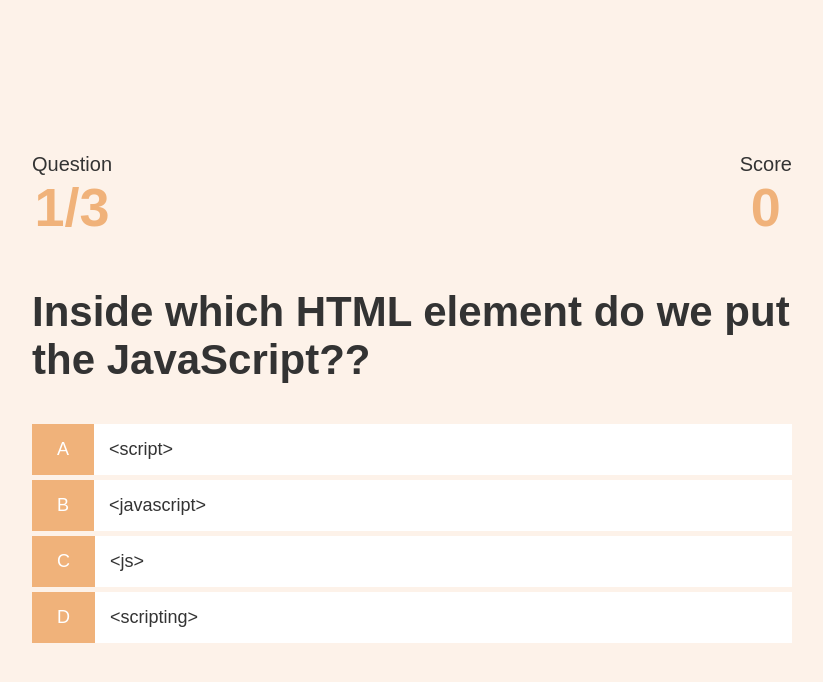
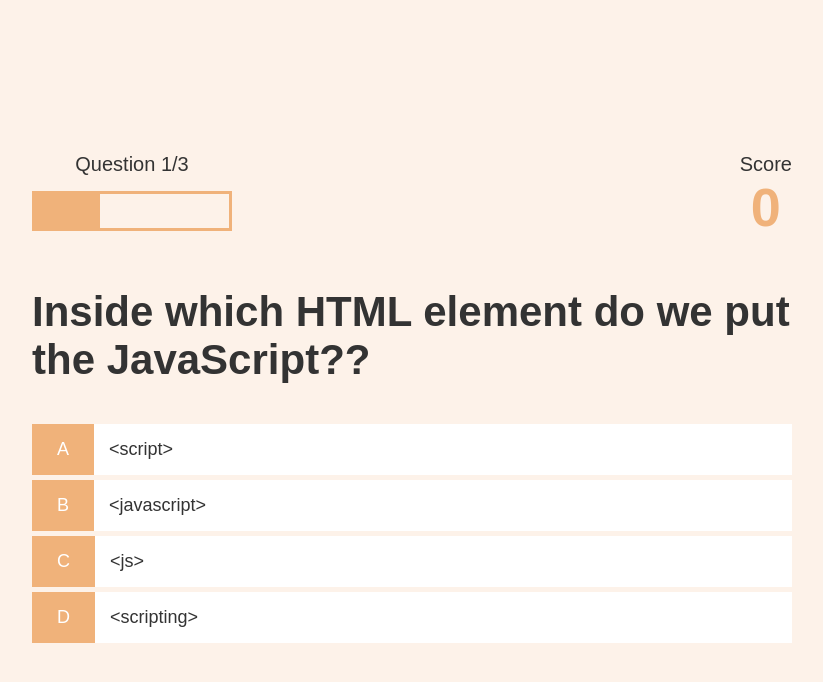
Before and after one commit to dorabelme/Quiz-App, a website: page game.html in a window 1280 px wide. Shown: the whole page, without its empty margins (228-1051 px from the left). Drawn offline with Linux system fonts and the light colour scheme.

Commit message:
progress bar added

```diff
--- a/game.css
+++ b/game.css
@@ -50,3 +50,17 @@
 .hud-main-text {
   text-align: center;
 }
+
+
+#progressBar {
+  width: 20rem;
+  height: 4rem;
+  border: 0.3rem solid #f0b27a ;
+  margin-top: 1.5rem;
+}
+
+#progressBarFull {
+  height: 3.4rem;
+  background-color:#f0b27a;
+  width: 0%;
+}
--- a/game.html
+++ b/game.html
@@ -12,8 +12,11 @@
         <div id="game" class="justify-center flex-column">
             <div id="hud">
                 <div id="hud-item">
-                    <p class="hud-prefix">Question</p>
-                    <h1 class="hud-main-text" id="questionCounter">1/3</h1>
+                    <p id="progressText" class="hud-prefix">Question</p>
+                     <div id="progressBar">
+                         <div id="progressBarFull"></div>
+                     </div>
+
                 </div>
                 <div id="hud-item">
                     <p class="hud-prefix">Score</p>
--- a/game.js
+++ b/game.js
@@ -1,7 +1,9 @@
 const question = document.getElementById('question');
 const choices = Array.from(document.getElementsByClassName('choice-text'));
-const questionCounterText = document.getElementById('questionCounter');
+const progressText = document.getElementById('progressText');
 const scoreText = document.getElementById('score');
+const progressBarFull = document.getElementById('progressBarFull');
+
 
 let currentQuestion = {};
 let acceptingAnswers = false;
@@ -54,7 +56,10 @@ const getNewQuestion = () => {
         return window.location.assign('/end.html');
     }
     questionCounter++;
-    questionCounterText.innerText = `${questionCounter}/${MAX_QUESTIONS}`;
+    progressText.innerText = `Question ${questionCounter}/${MAX_QUESTIONS}`;
+    // update the progress bar
+    progressBarFull.style.width = `${(questionCounter / MAX_QUESTIONS) * 100}%`;
+
 
     const questionIndex = Math.floor(Math.random() * availableQuesions.length);
     currentQuestion = availableQuesions[questionIndex];
```
